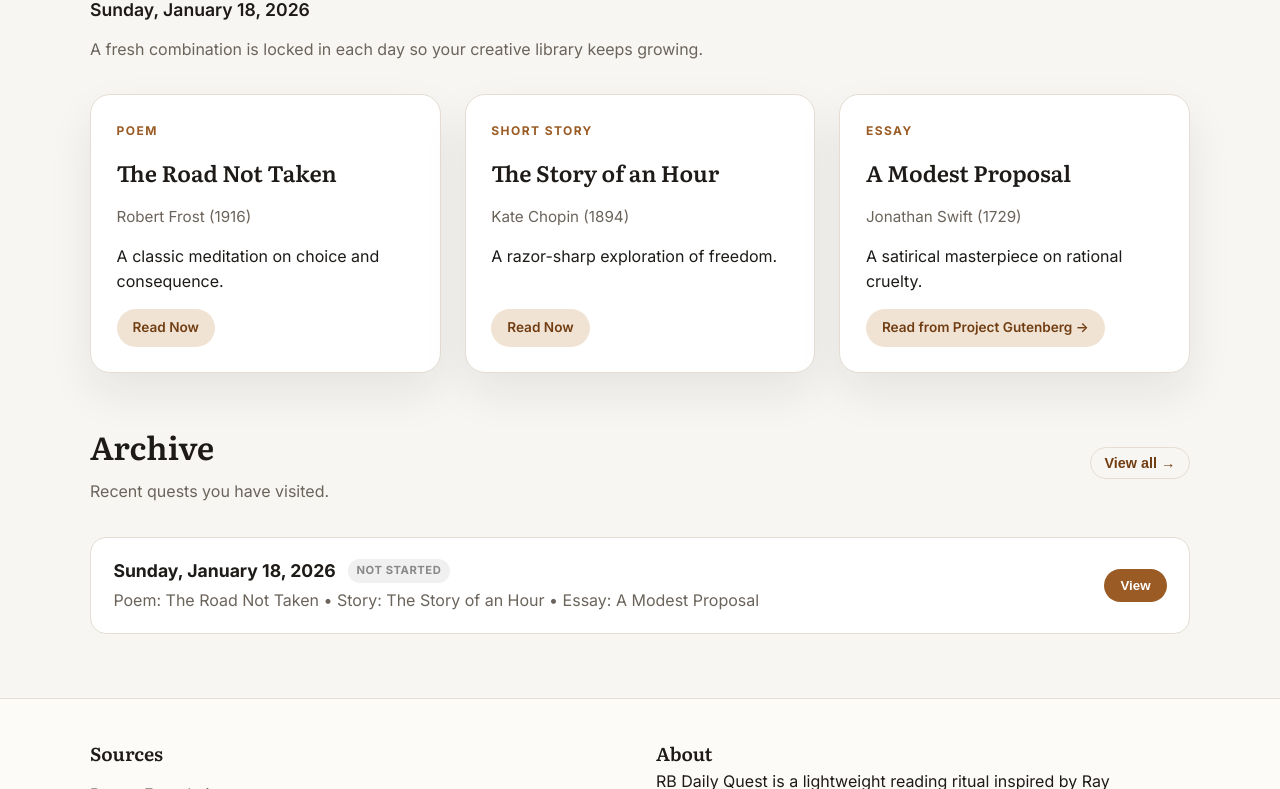
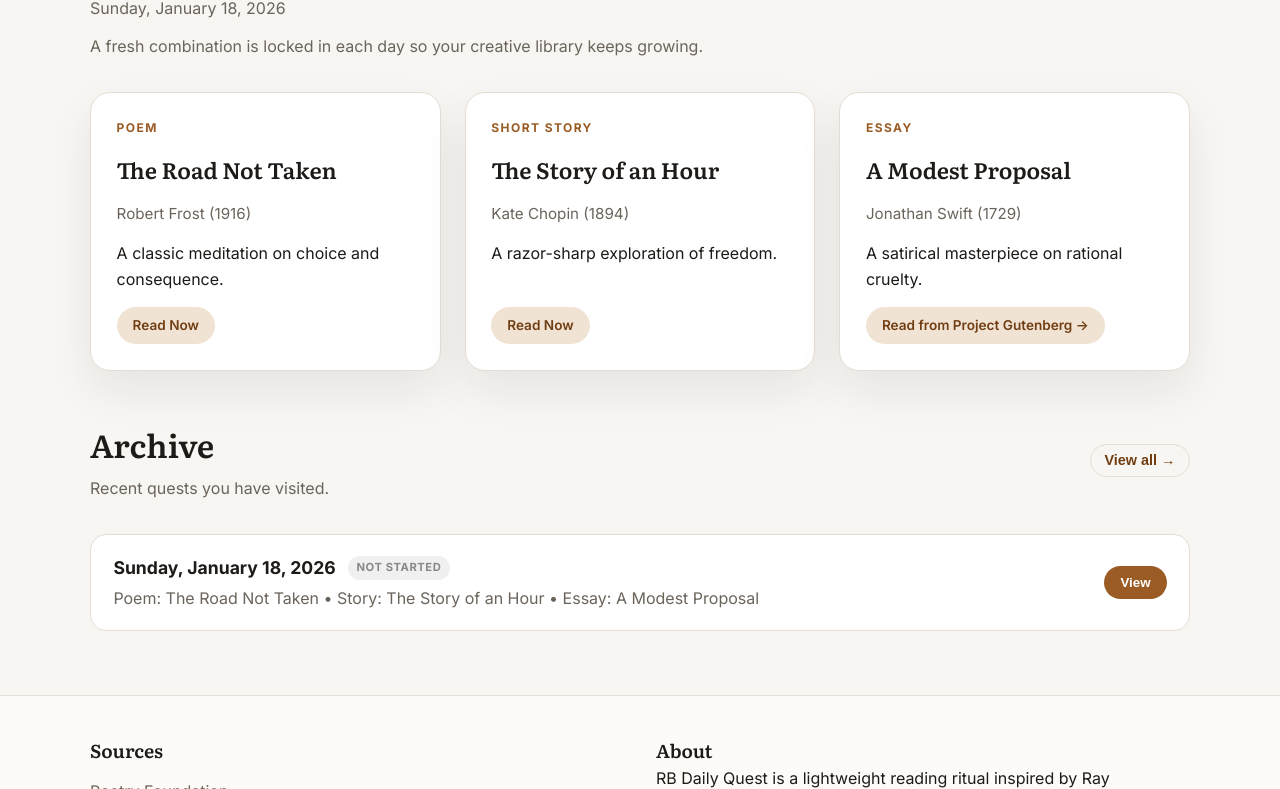
Before and after one commit to awadom/rbdailyquest, a plain HTML site: page index.html in a window 1280 px wide. Shown: the part 311-1100 px from the top of the page. Drawn offline with Linux system fonts and the light colour scheme.

Commit message:
Refactor current date styling for improved readability and visual consistency

```diff
--- a/styles.css
+++ b/styles.css
@@ -157,9 +157,9 @@ main {
 }
 
 .current-date {
-  font-weight: 600;
-  font-size: 1.1rem;
-  color: var(--ink);
+  font-weight: 400;
+  font-size: 1rem;
+  color: var(--muted);
 }
 
 .icon-btn-simple {
```
